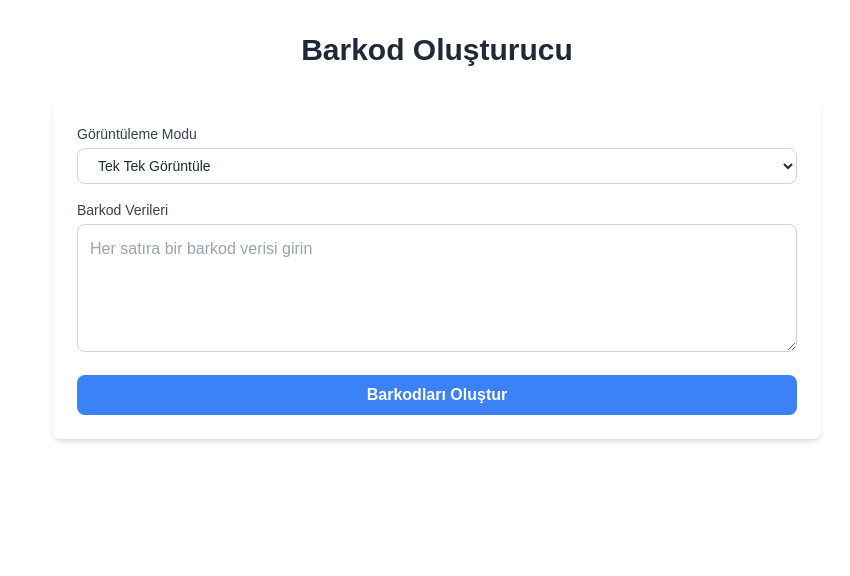
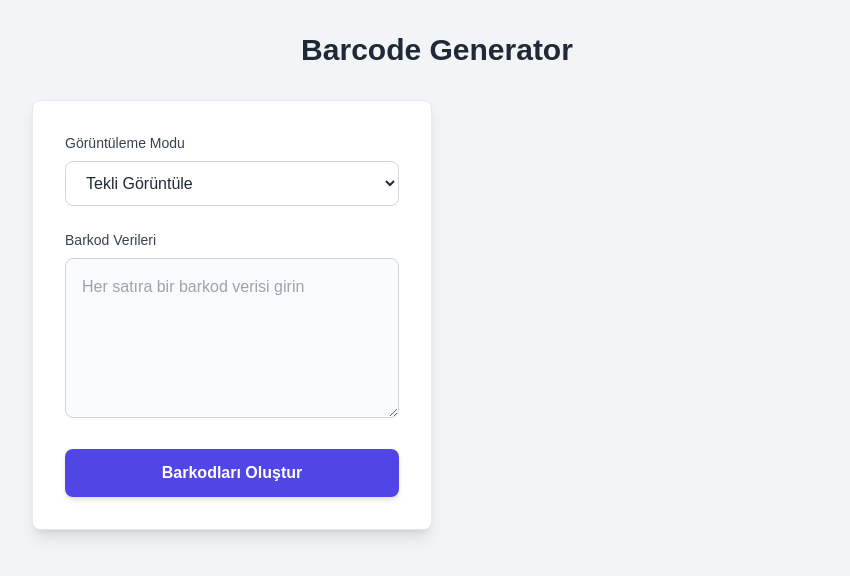
Before and after one commit to bilalpolatdev/ocl-barcode, a Next.js app: page / in a window 1280 px wide. Both pictures are taken after a click on the button "Barkodları Oluştur". Shown: the top 576 px of the page, without its empty margins (203-1053 px from the left). Built offline with nearby package versions, Linux system fonts and the light colour scheme.

Commit message:
Added rendering animation and printing function. Changed barcode scale for view

```diff
--- a/app/page.tsx
+++ b/app/page.tsx
@@ -2,14 +2,25 @@
 
 import React, { useState } from "react";
 import Barcode from "react-barcode";
+import { printBarcodes } from "./utils/printBarcodes";
 
 const BarcodeGenerator: React.FC = () => {
   const [inputValue, setInputValue] = useState<string>("");
   const [barcodes, setBarcodes] = useState<string[]>([]);
   const [viewMode, setViewMode] = useState<"single" | "triple">("single");
+  const [isGenerated, setIsGenerated] = useState(false);
+  const [viewChanged, setViewChanged] = useState(false);
 
   const handleInputChange = (e: React.ChangeEvent<HTMLTextAreaElement>) => {
     setInputValue(e.target.value);
+  };
+
+  const handleViewModeChange = (value: "single" | "triple") => {
+    setViewMode(value);
+    setViewChanged(true);
+    setTimeout(() => {
+      setViewChanged(false);
+    }, 800);
   };
 
   const generateBarcodes = () => {
@@ -17,6 +28,11 @@ const BarcodeGenerator: React.FC = () => {
       .split("\n")
       .filter((line) => line.trim().length > 0);
     setBarcodes(lines);
+    setIsGenerated(true);
+    setViewChanged(true);
+    setTimeout(() => {
+      setViewChanged(false);
+    }, 800);
   };
 
   const formatDisplayText = (text: string) => {
@@ -26,94 +42,164 @@ const BarcodeGenerator: React.FC = () => {
     return text;
   };
 
+  const handlePrint = () => {
+    printBarcodes({ barcodes, viewMode });
+  };
+
   return (
-    <div className="min-h-screen bg-white p-8">
-      <div className="max-w-3xl mx-auto">
+    <div className="min-h-screen bg-gray-100 p-8">
       <h1 className="text-3xl font-bold text-gray-800 mb-8 text-center">
-          Barkod Oluşturucu
+        Barcode Generator
       </h1>
 
-        <div className="bg-white rounded-lg shadow-md p-6 mb-8">
-          <div className="mb-4">
-            <label className="block text-sm font-medium text-gray-700 mb-1">
+      <div
+        className={`
+          max-w-[calc(400px+10cm+2rem)] mx-auto
+          flex gap-8 transition-all duration-500 ease-in-out
+          ${isGenerated ? "justify-between" : "justify-center"}
+        `}
+      >
+        {/* Form Bölümü */}
+        <div
+          className={`
+            w-[400px] shrink-0 transition-all duration-500
+            ${isGenerated ? "translate-x-0" : "translate-x-[2rem]"}
+          `}
+        >
+          <div className="bg-white rounded-lg shadow-lg p-8 border border-gray-200">
+            <div className="mb-6">
+              <label className="block text-sm font-medium text-gray-700 mb-2">
                 Görüntüleme Modu
               </label>
               <select
                 value={viewMode}
                 onChange={(e) =>
-                setViewMode(e.target.value as "single" | "triple")
+                  handleViewModeChange(e.target.value as "single" | "triple")
                 }
-              className="w-full px-4 py-2 text-sm border border-gray-300 rounded-lg bg-white text-gray-800 focus:outline-none focus:ring-2 focus:ring-blue-500"
+                className="w-full px-4 py-3 text-base border border-gray-300 rounded-lg bg-white text-gray-800 focus:outline-none focus:ring-2 focus:ring-indigo-500"
               >
-              <option value="single">Tek Tek Görüntüle</option>
+                <option value="single">Tekli Görüntüle</option>
                 <option value="triple">3'lü Görüntüle</option>
               </select>
             </div>
 
-          <div className="mb-4">
-            <label className="block text-sm font-medium text-gray-700 mb-1">
+            <div className="mb-6">
+              <label className="block text-sm font-medium text-gray-700 mb-2">
                 Barkod Verileri
               </label>
               <textarea
                 value={inputValue}
                 onChange={handleInputChange}
                 placeholder="Her satıra bir barkod verisi girin"
-              className="w-full h-32 p-3 border border-gray-300 rounded-lg focus:outline-none focus:ring-2 focus:ring-blue-500 text-gray-800 placeholder-gray-400"
+                className="w-full h-40 p-4 text-base border border-gray-300 rounded-lg focus:outline-none focus:ring-2 focus:ring-indigo-500 text-gray-800 placeholder-gray-400 bg-gray-50"
               />
             </div>
 
             <button
               onClick={generateBarcodes}
-            className="w-full bg-blue-500 hover:bg-blue-600 text-white font-semibold py-2 px-4 rounded-lg transition duration-200"
+              className="w-full bg-indigo-600 hover:bg-indigo-700 text-white font-semibold py-3 px-6 rounded-lg transition duration-200 text-base shadow-md"
             >
               Barkodları Oluştur
             </button>
           </div>
+          {/* Yazdırma butonu */}
+          {barcodes.length > 0 && (
+            <button
+              onClick={handlePrint}
+              className="w-full mt-4 bg-emerald-600 hover:bg-emerald-700 text-white font-semibold py-3 px-6 rounded-lg transition duration-200 text-base shadow-md"
+            >
+              Barkodları Yazdır
+            </button>
+          )}
+        </div>
 
-        <div className="grid gap-2">
+        {/* Barkodlar Bölümü */}
+        {isGenerated && (
+          <div
+            className={`
+              w-[10cm] overflow-auto transition-all duration-500
+              ${
+                isGenerated
+                  ? "translate-x-0 opacity-100"
+                  : "translate-x-[-calc(200px+1rem)] opacity-0"
+              }
+            `}
+          >
+            <div className="grid gap-4" key={viewMode}>
               {viewMode === "single"
                 ? barcodes.map((data, index) => (
                     <div
                       key={index}
-                  className="bg-white rounded-lg shadow-md w-[10cm] h-[5cm]"
+                      id={`barcode-${data}`}
+                      className={`bg-white rounded-lg shadow-lg w-[10cm] h-[5cm] overflow-hidden border border-gray-200
+                        ${
+                          index < 10 || viewChanged
+                            ? "animate-fade-slide opacity-0"
+                            : ""
+                        }`}
+                      style={
+                        index < 10 || viewChanged
+                          ? { animationDelay: `${index * 100}ms` }
+                          : undefined
+                      }
                     >
-                  <div className="flex flex-col items-center justify-center h-full">
+                      <div className="flex flex-col items-center justify-center h-full p-2">
+                        <div className="scale-[0.7]">
                           <Barcode
                             value={data}
                             format="CODE128B"
-                      renderer="img"
+                            renderer="svg"
                             text={formatDisplayText(data)}
                           />
                         </div>
                       </div>
+                    </div>
                   ))
                 : Array.from({ length: Math.ceil(barcodes.length / 3) }).map(
-                (_, groupIndex) => (
+                    (_, groupIndex) => {
+                      const isInFirstFiveGroups = groupIndex < 5;
+                      return (
                         <div
                           key={groupIndex}
-                    className="bg-white rounded-lg shadow-md w-[10cm] h-[15cm]"
+                          className={`bg-white rounded-lg shadow-lg w-[10cm] h-[15cm] border border-gray-200
+                            ${
+                              isInFirstFiveGroups || viewChanged
+                                ? "animate-fade-slide opacity-0"
+                                : ""
+                            }`}
+                          style={
+                            isInFirstFiveGroups || viewChanged
+                              ? { animationDelay: `${groupIndex * 200}ms` }
+                              : undefined
+                          }
                         >
-                    <div className="h-full grid grid-rows-3">
+                          <div className="h-full grid grid-rows-3 divide-y divide-gray-200">
                             {barcodes
                               .slice(groupIndex * 3, groupIndex * 3 + 3)
                               .map((data, index) => (
                                 <div
                                   key={index}
-                            className="bg-white flex flex-col items-center justify-center"
+                                  id={`barcode-${data}`}
+                                  className="bg-white flex flex-col items-center justify-center overflow-hidden p-2"
                                 >
+                                  <div className="scale-[0.7]">
                                     <Barcode
                                       value={data}
                                       format="CODE128B"
-                              renderer="img"
+                                      renderer="svg"
                                       text={formatDisplayText(data)}
                                     />
+                                  </div>
                                 </div>
                               ))}
                           </div>
                         </div>
-                )
+                      );
+                    }
                   )}
             </div>
+          </div>
+        )}
       </div>
     </div>
   );
--- /dev/null
+++ b/app/utils/printBarcodes.ts
@@ -0,0 +1,140 @@
+interface PrintBarcodesProps {
+  barcodes: string[];
+  viewMode: "single" | "triple";
+}
+
+export const printBarcodes = ({ barcodes, viewMode }: PrintBarcodesProps) => {
+  // Görünmez iframe oluştur
+  const iframe = document.createElement("iframe");
+  iframe.style.display = "none";
+  document.body.appendChild(iframe);
+
+  // iframe içeriğini ayarla
+  const printContent = `
+    <!DOCTYPE html>
+    <html>
+      <head>
+        <title>Barkod Yazdır</title>
+        <style>
+          body {
+            margin: 0;
+            padding: 0;
+            display: flex;
+            flex-direction: column;
+            align-items: center;
+          }
+          .container {
+            width: 10cm;
+            height: ${viewMode === "single" ? "5cm" : "15cm"};
+            page-break-after: always;
+          }
+          .barcode-single {
+            width: 10cm;
+            height: 5cm;
+            display: flex;
+            align-items: center;
+            justify-content: center;
+          }
+          .barcode-triple {
+            width: 10cm;
+            height: 15cm;
+            display: flex;
+            flex-direction: column;
+            gap: 0;
+          }
+          .barcode-item {
+            width: 10cm;
+            height: 5cm;
+            display: flex;
+            align-items: center;
+            justify-content: center;
+            overflow: hidden;
+          }
+          svg {
+            max-width: 9cm;
+            max-height: 4.5cm;
+            width: auto;
+            height: auto;
+          }
+          @media print {
+            @page {
+              size: ${viewMode === "single" ? "10cm 5cm" : "10cm 15cm"};
+              margin: 0;
+            }
+            body {
+              margin: 0;
+              padding: 0;
+            }
+          }
+        </style>
+      </head>
+      <body>
+        ${
+          viewMode === "single"
+            ? barcodes
+                .map(
+                  (data) => `
+                  <div class="container">
+                    <div class="barcode-single">
+                      ${
+                        document
+                          .getElementById(`barcode-${data}`)
+                          ?.querySelector("svg")?.outerHTML || ""
+                      }
+                    </div>
+                  </div>
+                `
+                )
+                .join("")
+            : Array.from({ length: Math.ceil(barcodes.length / 3) })
+                .map(
+                  (_, groupIndex) => `
+                  <div class="container">
+                    <div class="barcode-triple">
+                      ${barcodes
+                        .slice(groupIndex * 3, groupIndex * 3 + 3)
+                        .map(
+                          (data) => `
+                        <div class="barcode-item">
+                          ${
+                            document
+                              .getElementById(`barcode-${data}`)
+                              ?.querySelector("svg")?.outerHTML || ""
+                          }
+                        </div>
+                      `
+                        )
+                        .join("")}
+                    </div>
+                  </div>
+                `
+                )
+                .join("")
+        }
+        <script>
+          window.onload = () => {
+            window.print();
+            window.onafterprint = () => {
+              document.body.parentElement.removeChild(document.body);
+            };
+          };
+        </script>
+      </body>
+    </html>
+  `;
+
+  // iframe içeriğini ayarla ve yazdır
+  const iframeDoc = iframe.contentWindow?.document;
+  if (iframeDoc) {
+    iframeDoc.open();
+    iframeDoc.write(printContent);
+    iframeDoc.close();
+  }
+
+  // Yazdırma tamamlandığında iframe'i kaldır
+  iframe.onload = () => {
+    setTimeout(() => {
+      document.body.removeChild(iframe);
+    }, 1000);
+  };
+};
--- a/tailwind.config.ts
+++ b/tailwind.config.ts
@@ -12,6 +12,30 @@ export default {
         background: "var(--background)",
         foreground: "var(--foreground)",
       },
+      transitionTimingFunction: {
+        "in-out": "cubic-bezier(0.4, 0, 0.2, 1)",
+      },
+      keyframes: {
+        "fade-slide": {
+          "0%": {
+            opacity: "0",
+            transform: "translateY(20px)",
+            visibility: "hidden",
+          },
+          "1%": {
+            visibility: "visible",
+            opacity: "0",
+          },
+          "100%": {
+            opacity: "1",
+            transform: "translateY(0)",
+            visibility: "visible",
+          },
+        },
+      },
+      animation: {
+        "fade-slide": "fade-slide 0.8s ease-out forwards",
+      },
     },
   },
   plugins: [],
```
Lines whose indentation alone changed are shown as unchanged.
